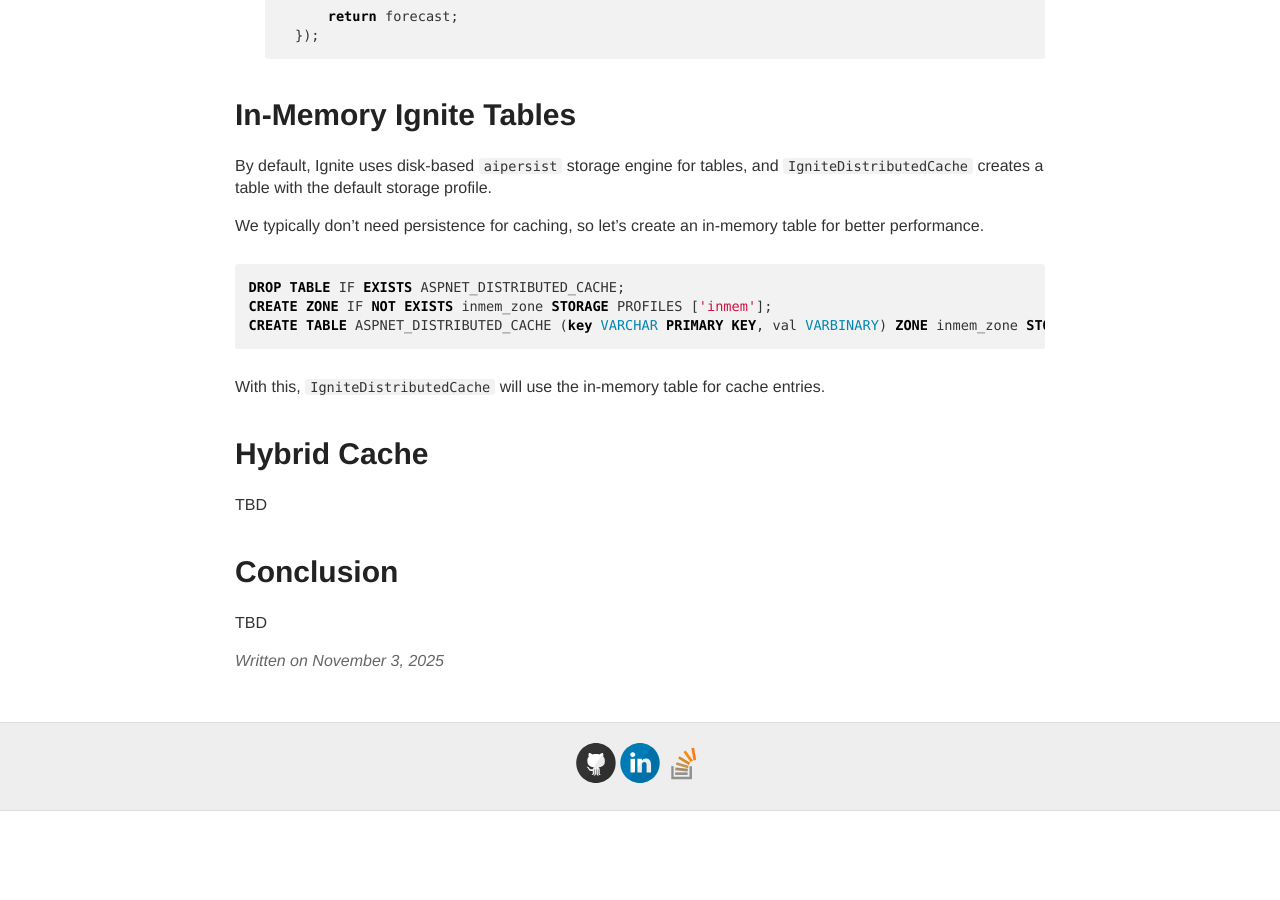
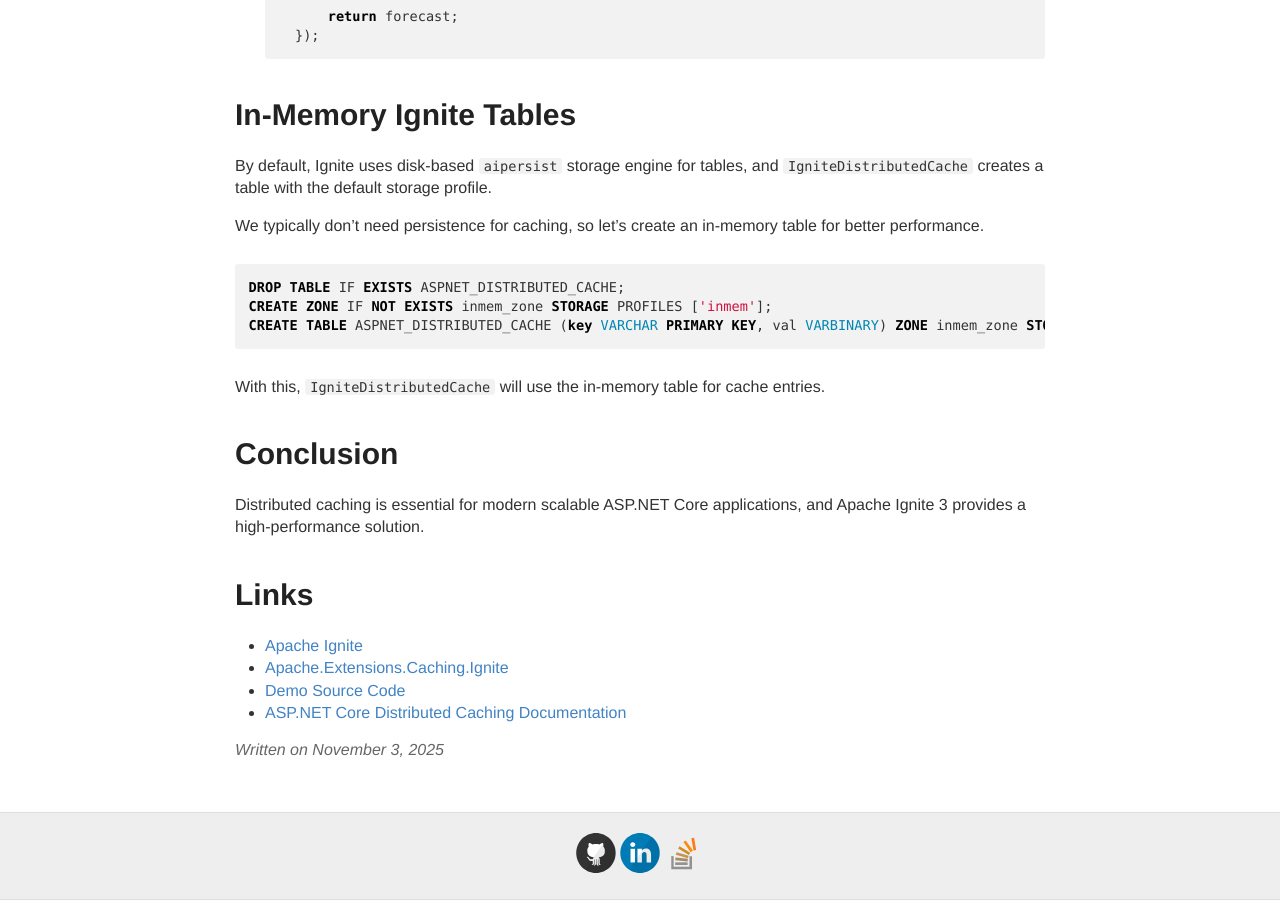
Before and after one commit to ptupitsyn/ptupitsyn.github.io, a Jekyll site: the page built from _posts/2025-11-25-Ignite-Distributed-Cache.md, in a window 1280 px wide and 900 px high, scrolled down 2376 px. Built offline with Jekyll 4.4.1, drawn with Linux system fonts in a browser that asks for light colours; before the commit the page ends 3187 px from its top, so only the background shows below that.

Commit message:
conclusion

```diff
--- a/_posts/2025-11-25-Ignite-Distributed-Cache.md
+++ b/_posts/2025-11-25-Ignite-Distributed-Cache.md
@@ -119,10 +119,13 @@
 
 With this, `IgniteDistributedCache` will use the in-memory table for cache entries.
 
-# Hybrid Cache
-
-TBD
-
 # Conclusion
 
-TBD
+Distributed caching is essential for modern scalable ASP.NET Core applications, and Apache Ignite 3 provides a high-performance solution.
+
+# Links
+
+* [Apache Ignite](https://ignite.apache.org/)
+* [Apache.Extensions.Caching.Ignite](https://www.nuget.org/packages/Apache.Extensions.Caching.Ignite)
+* [Demo Source Code](https://github.com/ptupitsyn/ignite3-dotnet-distributed-cache)
+* [ASP.NET Core Distributed Caching Documentation](https://learn.microsoft.com/en-us/aspnet/core/performance/caching/distributed?view=aspnetcore-10.0)
```
